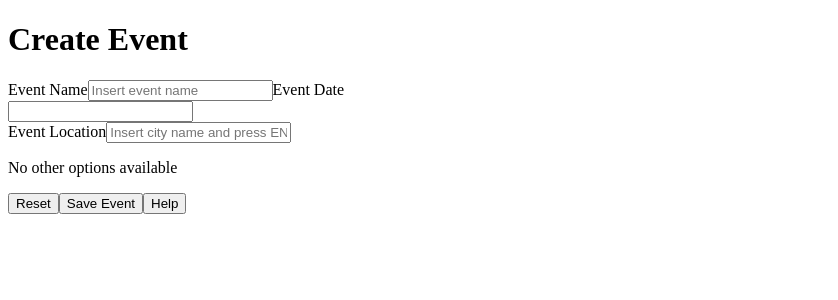
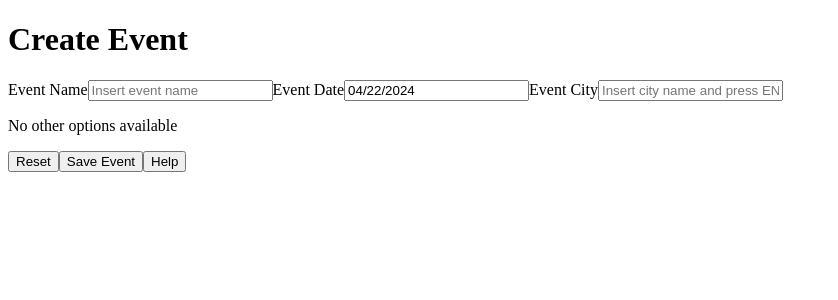
Before and after one commit to vvaneli/ga-react-api-app, a React (Vite) app in the folder weather-widget/: page /create-event in a window 1280 px wide. Shown: the top 300 px of the page, without its empty margins (0-838 px from the left). Built offline with nearby package versions, Linux system fonts and the light colour scheme.

Commit message:
finished form page and am able to save to localStorage

```diff
--- a/weather-widget/src/pages/CreateEvent.jsx
+++ b/weather-widget/src/pages/CreateEvent.jsx
@@ -2,6 +2,7 @@ import { useState } from 'react'
 import { useNavigate, Link, Navigate } from 'react-router-dom'
 import axios from 'axios'
 import DatePicker from 'react-datepicker'
+import "react-datepicker/dist/react-datepicker.css";
 
 
 
@@ -9,7 +10,7 @@ export default function CreateEvent() {
 
     const [formData, setFormData] = useState({
         eventName: '',
-        eventDate: '',
+        eventDate: new Date(),
         eventLocation: '',
         lat: '',
         lon: '',
@@ -17,16 +18,21 @@ export default function CreateEvent() {
 
     const [options, setOptions] = useState([])
 
-    const [error, setError] = useState()
+    // const [date, setDate] = useState(new Date())
+
+    const [error, setError] = useState('')
 
     const navigate = useNavigate()
 
 
     async function handleSubmit(e) {
         e.preventDefault()
+
         // save data to localStorage
-        // navigate('/painting')
+        localStorage.setItem(`${formData.eventName}`, JSON.stringify({ ...formData }))
+        navigate('/info')
     }
+
 
     function handleLocation(option) {
         setFormData({ ...formData, lat: option.lat, lon: option.lon, eventLocation: option.name })
@@ -34,16 +40,18 @@ export default function CreateEvent() {
 
 
     async function handleSelect(e) {
-        if (e.key === 'Enter') {
+        setFormData({ ...formData, [e.target.name]: e.target.value })
+        setTimeout(async () => {
             try {
                 const { data } = await axios.get(`http://api.openweathermap.org/geo/1.0/direct?q=${formData.eventLocation}&limit=50&appid=${import.meta.env.VITE_API_KEY}`)
                 setOptions(data)
             } catch (error) {
-                console.log(error)
+                setError(error.message)
             }
-        }
-        // console.log(options)
+
+        }, 10)
     }
+
 
     function handleChange(e) {
         setFormData({ ...formData, [e.target.name]: e.target.value })
@@ -64,6 +72,7 @@ export default function CreateEvent() {
     return (
         <div className='form-page'>
             <h1>Create Event</h1>
+            {/* <form onSubmit={handleSubmit} onKeyDown={(e) => e.preventDefault()}> */}
             <form onSubmit={handleSubmit}>
                 <label htmlFor='eventName'>Event Name</label>
                 <input
@@ -75,16 +84,23 @@ export default function CreateEvent() {
                     onChange={handleChange}
                 />
                 <label htmlFor="eventDate">Event Date</label>
-                <DatePicker></DatePicker>
-                <label htmlFor="eventLocation">Event Location</label>
+                <DatePicker
+                    selected={formData.eventDate}
+                    name='eventDate'
+                    id='eventDate'
+                    value={formData.eventDate}
+                    // onChange={date => setFormData({ ...formData, eventDate: date.toISOString().substring(0, 10) })}
+                    onChange={date => setFormData({ ...formData, eventDate: date.getTime() })}
+                />
+                <label htmlFor="eventLocation">Event City</label>
                 <input
                     type='text'
                     name='eventLocation'
                     id='eventLocation'
                     placeholder='Insert city name and press ENTER'
                     value={formData.eventLocation}
-                    onChange={handleChange}
-                    onKeyDown={handleSelect}
+                    onChange={handleSelect}
+                    // onKeyDown={handleSelect}
                 />
                 {/* if location comes back with more than one result have drop down menu */}
                 {options.length > 1 ?
@@ -103,7 +119,7 @@ export default function CreateEvent() {
                 }
 
                 <button type='button' onClick={handleReset}>Reset</button>
-                <button type='submit'>Save Event</button>
+                <button type='submit' >Save Event</button>
                 <Link to={'/'}>
                     <button type='button'>Help</button>
                 </Link>
```
